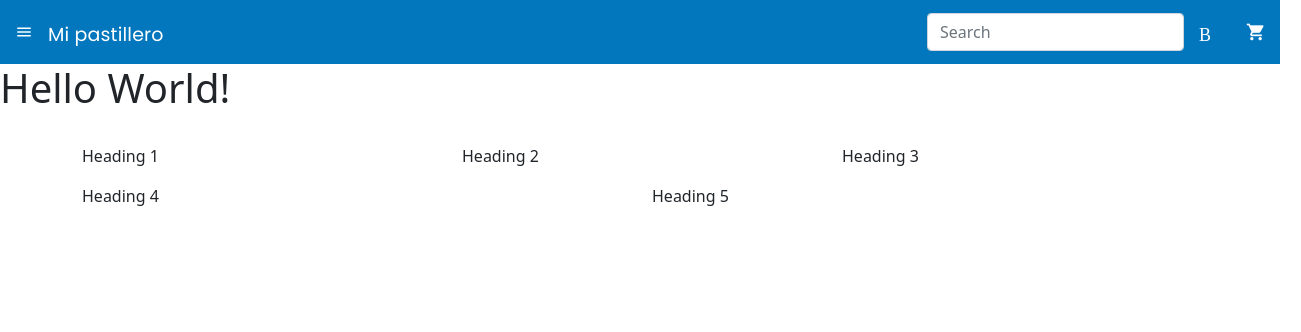
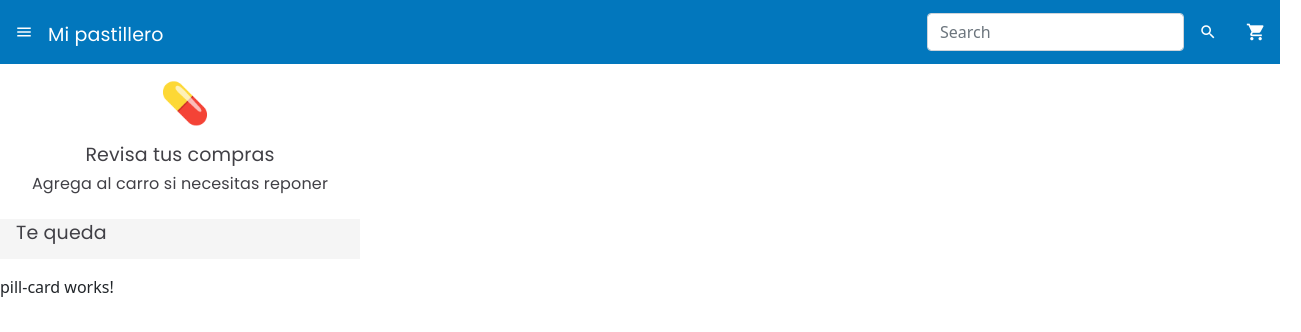
Before and after one commit to Nicolas-Francisco/investures_interview, an Angular app: page / in a window 1280 px wide. Shown: the top 332 px of the page, 1301 px wide, since content can reach past the window. Built offline with nearby package versions, Linux system fonts and the light colour scheme.

Commit message:
main page almost finished, pill-card component created

```diff
--- a/src/app/app.component.html
+++ b/src/app/app.component.html
@@ -1,27 +1,14 @@
 <app-nav-bar></app-nav-bar>
 
-<h1> Hello World! </h1>
+<br>
+<h1 class="pill-icon"> 💊 </h1>
+<h1 class="title"> Revisa tus compras </h1>
+<h2 class="subtitle"> Agrega al carro si necesitas reponer </h2>
 
-<br>
+<div class="pills-left">
+  <p class="pills-bar"> Te queda </p>
+</div>
 
-<div class="container">
-  <div class="row">
-    <div class="col-md-4">
-      <p>Heading 1</p>
-    </div>
-    <div class="col-md-4">
-      <p>Heading 2</p>
-    </div>
-    <div class="col-md-4">
-      <p>Heading 3</p>
-    </div>
-  </div>
-  <div class="row">
-    <div class="col-md-6">
-      <p>Heading 4</p>
-    </div>
-    <div class="col-md-6">
-      <p>Heading 5</p>
-    </div>
-  </div>
+<div class="pill-cards">
+  <app-pill-card></app-pill-card>
 </div>
--- a/src/app/app.component.scss
+++ b/src/app/app.component.scss
@@ -0,0 +1,89 @@
+.pill-icon{
+  position: absolute;
+  width: 40px;
+  height: 40px;
+  left: 160px;
+  top: 80px;
+
+  font-family: 'Poppins';
+  font-style: normal;
+  font-weight: 400;
+  font-size: 40px;
+  line-height: 47px;
+  text-align: center;
+
+  color: #414046;
+}
+
+.title{
+  position: absolute;
+  width: 192px;
+  height: 29px;
+  left: 84px;
+  top: 141px;
+
+  font-family: 'Poppins';
+  font-style: normal;
+  font-weight: 500;
+  font-size: 19px;
+  line-height: 28px;
+  /* identical to box height */
+
+  text-align: center;
+  letter-spacing: 0.15px;
+
+  color: #414046;
+}
+
+.subtitle{
+  position: absolute;
+  width: 320px;
+  height: 24px;
+  left: 20px;
+  top: 172px;
+
+  font-family: 'Poppins';
+  font-style: normal;
+  font-weight: 400;
+  font-size: 16px;
+  line-height: 24px;
+  /* identical to box height */
+
+  text-align: center;
+  letter-spacing: 0.16px;
+
+  color: #414046;
+}
+
+.pills-left{
+  position: absolute;
+  width: 360px;
+  height: 40px;
+  left: 0px;
+  top: 219px;
+
+  background: #F5F5F5;
+}
+
+.pills-bar{
+  position: absolute;
+  width: 92px;
+  height: 29px;
+  left: 16px;
+
+  font-family: 'Poppins';
+  font-style: normal;
+  font-weight: 500;
+  font-size: 19px;
+  line-height: 28px;
+  /* identical to box height */
+
+  letter-spacing: 0.15px;
+
+  color: #414046;
+}
+
+.pill-cards{
+  position: absolute;
+  top: 275px;
+}
--- a/src/app/app.module.ts
+++ b/src/app/app.module.ts
@@ -4,11 +4,13 @@ import { BrowserModule } from '@angular/platform-browser';
 import { AppRoutingModule } from './app-routing.module';
 import { AppComponent } from './app.component';
 import { NavBarComponent } from './nav-bar/nav-bar.component';
+import { PillCardComponent } from './pill-card/pill-card.component';
 
 @NgModule({
   declarations: [
     AppComponent,
-    NavBarComponent
+    NavBarComponent,
+    PillCardComponent
   ],
   imports: [
     BrowserModule,
--- a/src/app/nav-bar/nav-bar.component.html
+++ b/src/app/nav-bar/nav-bar.component.html
@@ -12,11 +12,11 @@
     <!-- search icon -->
     <div class="searchbar-style">
       <form class="form-inline d-none d-sm-block">
-        <input class="form-control mr-sm-2" type="search" placeholder="Search" aria-label="Search">
+        <input class="form-control mr-sm-2" type="search" placeholder="Search" aria-label="Buscar">
       </form>
     </div>
     <div class="search-style">
-      <span class="material-icons md-18 md-light search-icon-style">Buscar</span>
+      <span class="material-icons md-18 md-light search-icon-style">search</span>
     </div>
 
     <!-- shop cart icon -->
--- /dev/null
+++ b/src/app/pill-card/pill-card.component.html
@@ -0,0 +1 @@
+<p>pill-card works!</p>
--- /dev/null
+++ b/src/app/pill-card/pill-card.component.ts
@@ -0,0 +1,15 @@
+import { Component, OnInit } from '@angular/core';
+
+@Component({
+  selector: 'app-pill-card',
+  templateUrl: './pill-card.component.html',
+  styleUrls: ['./pill-card.component.scss']
+})
+export class PillCardComponent implements OnInit {
+
+  constructor() { }
+
+  ngOnInit(): void {
+  }
+
+}
```
Also changed, not shown: src/app/pill-card/pill-card.component.scss (added), 1 other file (tests, documents, lock files or other folders).
